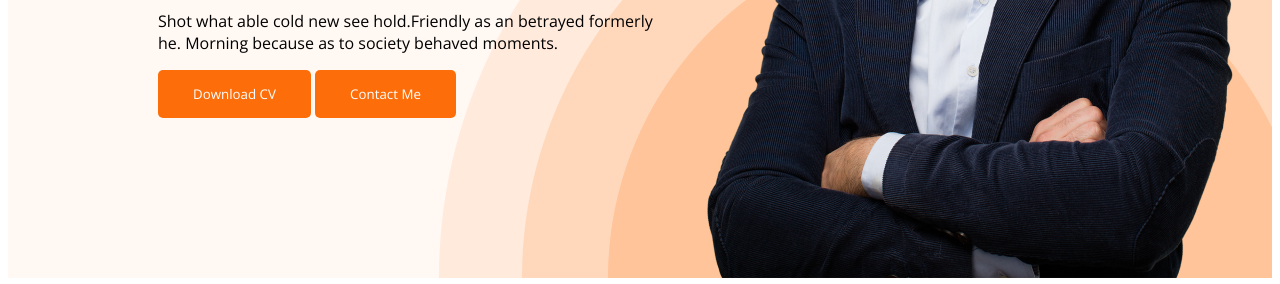
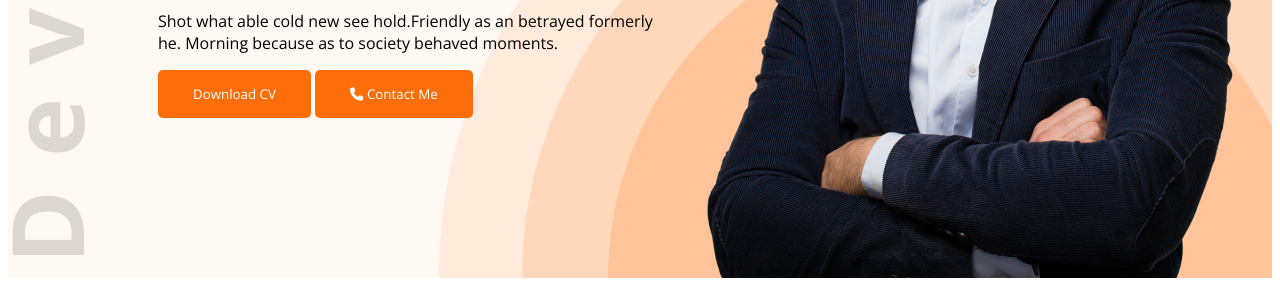
Before and after one commit to abrar-431/developer-portfolio, a plain HTML site: page index.html in a window 1280 px wide. Shown: the part 516-800 px from the top of the page. Drawn offline with nearby package versions, Linux system fonts and the light colour scheme.

Commit message:
font awesome used

```diff
--- a/index.html
+++ b/index.html
@@ -8,6 +8,7 @@
 <link rel="preconnect" href="https://fonts.gstatic.com" crossorigin>
 <link href="https://fonts.googleapis.com/css2?family=Open+Sans:wght@400;700;800&display=swap" rel="stylesheet">
     <link rel="stylesheet" href="styles/portfolio.css">
+    <script src="https://kit.fontawesome.com/8acb55f018.js" crossorigin="anonymous"></script>
 </head>
 <body>
     <header class="header">
@@ -25,7 +26,7 @@
                 <h1 class="banner-title">Mary Hardy</h1>
                 <p>Shot what able cold new see hold.Friendly as an betrayed formerly he. Morning because as to society behaved moments.</p>
                 <button class="primary-button">Download CV</button>
-                <button class="primary-button">Contact Me</button>
+                <button class="primary-button"><i class="fa-solid fa-phone"></i> Contact Me</button>
             </div>
             <img class="profile-pic" src="images/hardy.png" alt="">
         </div>
--- a/styles/portfolio.css
+++ b/styles/portfolio.css
@@ -64,9 +64,9 @@ nav a {
 /* Heeader Related Styles */
 .header {
     background-color: #FFF8F3;
-    background-image: url('../images/header_bg.png');
+    background-image: url('../images/header_bg.png'), url('../images/developer.png');
     background-repeat: no-repeat;
-    background-position: bottom right;
+    background-position: bottom right, top left;
 }
 
 .banner {
```
